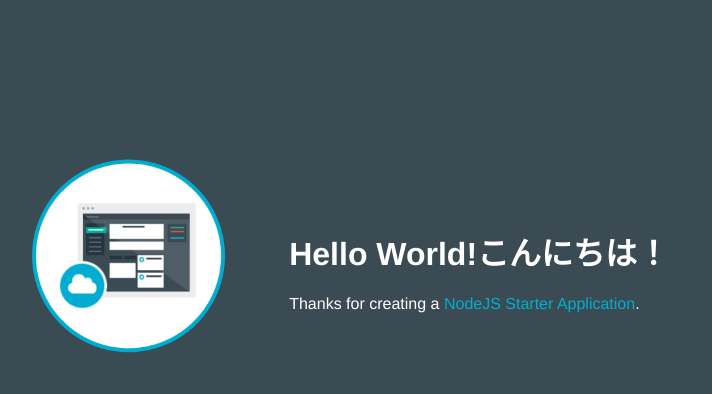
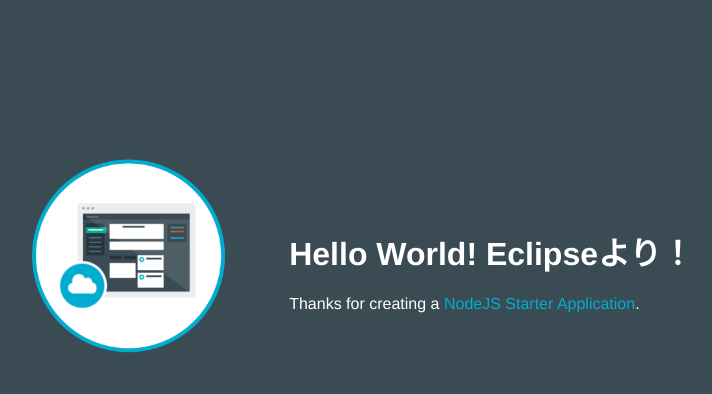
Before and after one commit to YohsukeEbato/YEBMXSample-1485870689427, a website: page public/index.html in a window 1280 px wide. Shown: the whole page, without its empty margins (253-965 px from the left). Drawn offline with Linux system fonts and the light colour scheme.

Commit message:
表示メッセージを変更

```diff
--- a/public/index.html
+++ b/public/index.html
@@ -16,7 +16,7 @@
           <img class = "newappIcon" src="images/newapp-icon.png">
         </td>
         <td>
-          <h1 id="message">Hello World!こんにちは！</h1>
+          <h1>Hello World! Eclipseより！</h1>
           <p class='description'></p> Thanks for creating a <span class = "blue">NodeJS Starter Application</span>.
         </td>
       </tr>
```
